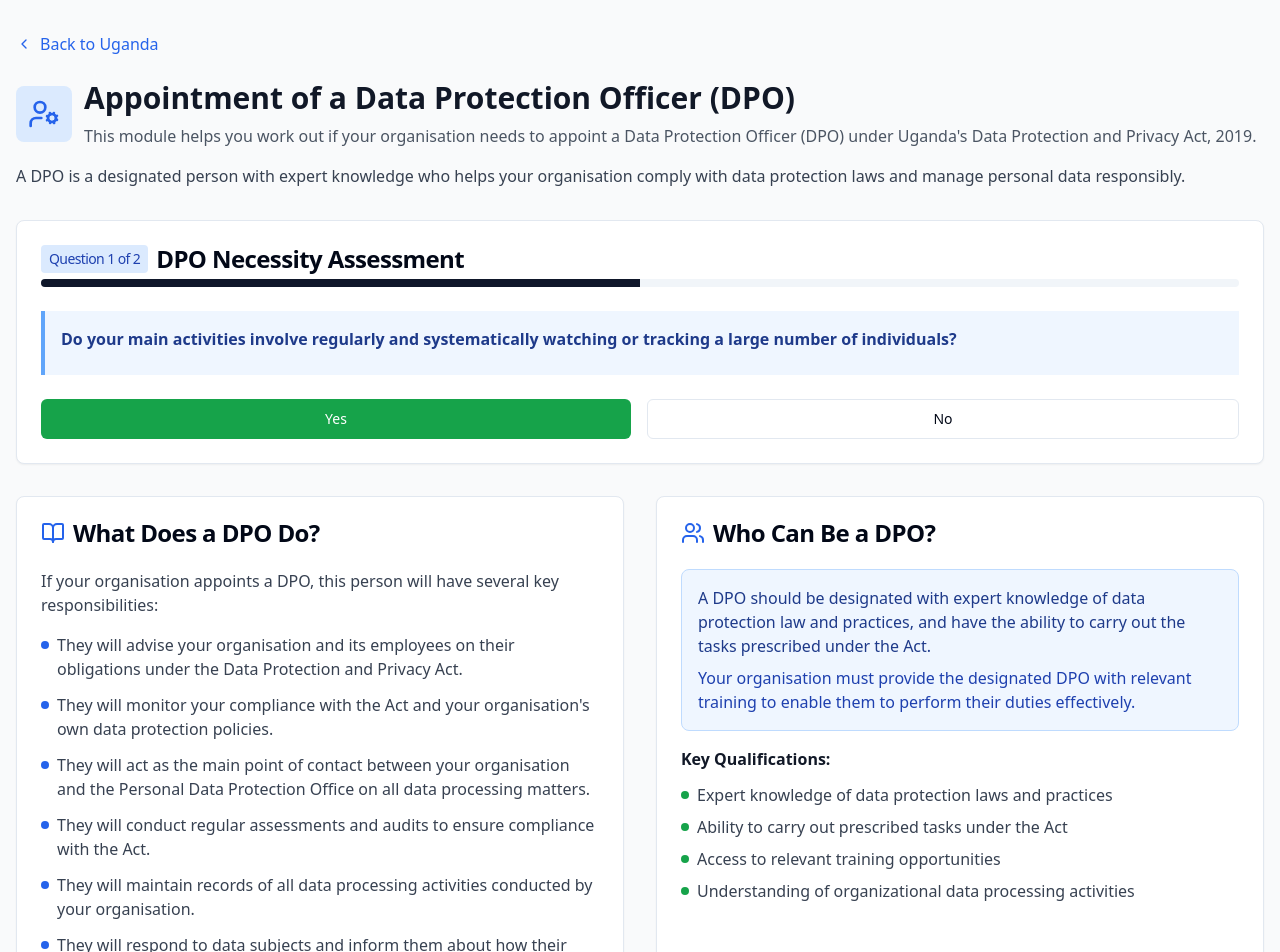
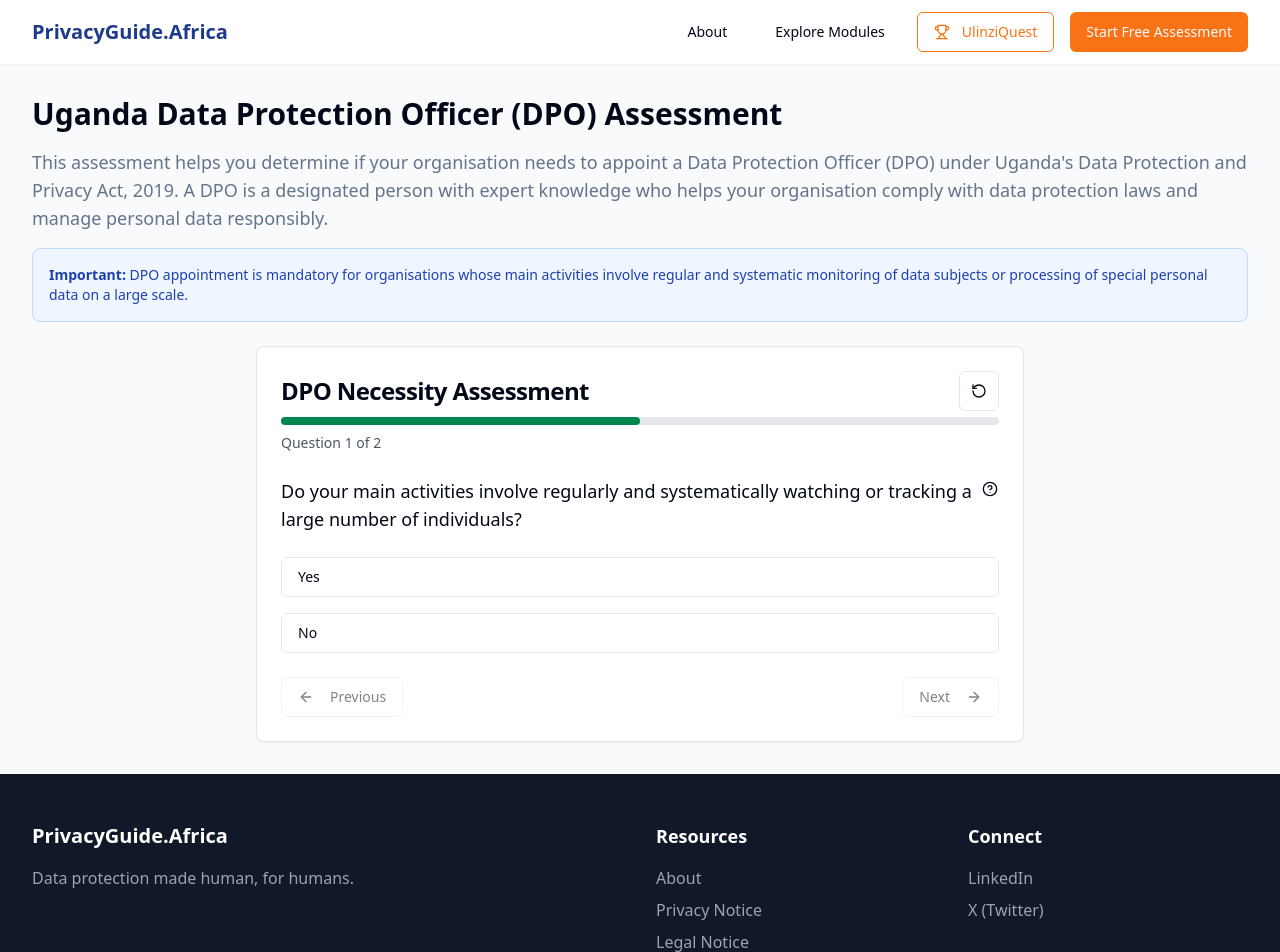
Before and after one commit to PrivacyGuideAfrica/Privacy-Guide, a React (Vite) app: page /uganda-dpo in a window 1280 px wide. Shown: the top 952 px of the page. Built offline with nearby package versions, Linux system fonts and the light colour scheme.

Commit message:
Fix: Restructure Uganda DPO module
Restructured the Uganda DPO module to use `AssessmentInterface`, fixed question tooltips, moved guidance sections to relevant results, and ensured consistent UI elements and layout.

```diff
--- a/src/pages/UgandaDPO.tsx
+++ b/src/pages/UgandaDPO.tsx
@@ -1,317 +1,160 @@
-import React, { useState } from 'react';
-import { Link } from 'react-router-dom';
-import { ChevronLeft, UserCog, CheckCircle, AlertCircle, BookOpen, Users } from 'lucide-react';
-import { Card, CardContent, CardHeader, CardTitle } from '@/components/ui/card';
-import { Button } from '@/components/ui/button';
-import { Progress } from '@/components/ui/progress';
-import { Tooltip, TooltipContent, TooltipProvider, TooltipTrigger } from '@/components/ui/tooltip';
-import { Badge } from '@/components/ui/badge';
+import { Layout } from "@/components/shared/Layout";
+import { AssessmentInterface } from "@/components/shared/AssessmentInterface";
+import { useState } from "react";
+import { Card, CardContent } from "@/components/ui/card";
+import { Separator } from "@/components/ui/separator";
+import { BookOpen, Shield, UserCog, Users } from "lucide-react";
 
-interface Question {
-  id: number;
-  text: string;
-  tooltip: string;
-}
+const UgandaDPO = () => {
+  const [isCompleted, setIsCompleted] = useState(false);
 
-const questions: Question[] = [
+  const questions = [
     {
       id: 1,
       text: "Do your main activities involve regularly and systematically watching or tracking a large number of individuals?",
-    tooltip: "\"Regular and systematic monitoring\" involves ongoing observation, tracking, or analysis of people. \"Large number\" considers factors such as the total number of individuals concerned, the volume and variety of data being processed, the duration or permanence of the data processing activity, and the geographical extent of the processing."
+      tooltip: "\"Regular and systematic monitoring\" involves ongoing observation, tracking, or analysis of people. \"Large number\" considers factors such as the total number of individuals concerned, the volume and variety of data being processed, the duration or permanence of the data processing activity, and the geographical extent of the processing.",
+      options: {
+        yes: {
+          nextQuestion: null,
+          message: "You need to appoint a Data Protection Officer (DPO). Your organisation's activities meet the criteria for mandatory DPO appointment under Uganda's Data Protection and Privacy Regulations."
+        },
+        no: { nextQuestion: 2, message: null }
+      }
     },
     {
       id: 2,
       text: "Are your main activities focused on processing special personal data?",
-    tooltip: "\"Special personal data\" includes information related to religious or philosophical beliefs, political opinions, sexual life, financial information, health status, or medical records of an individual."
+      tooltip: "\"Special personal data\" includes information related to religious or philosophical beliefs, political opinions, sexual life, financial information, health status, or medical records of an individual.",
+      options: {
+        yes: {
+          nextQuestion: null,
+          message: "You need to appoint a Data Protection Officer (DPO). Your organisation's activities meet the criteria for mandatory DPO appointment under Uganda's Data Protection and Privacy Regulations."
+        },
+        no: {
+          nextQuestion: null,
+          message: "You are not legally required to appoint a DPO. Based on your answers, your organisation does not currently meet the specific conditions for mandatory DPO appointment. However, having a DPO, or at least a dedicated person responsible for data protection, can still be very beneficial for ensuring compliance and demonstrating good practice."
+        }
+      }
     }
   ];
 
-const UgandaDPO: React.FC = () => {
-  const [currentQuestion, setCurrentQuestion] = useState(0);
-  const [answers, setAnswers] = useState<Record<number, string>>({});
-  const [showResult, setShowResult] = useState(false);
-  const [result, setResult] = useState<'required' | 'not-required' | null>(null);
-
-  const handleAnswer = (answer: string) => {
-    const newAnswers = { ...answers, [questions[currentQuestion].id]: answer };
-    setAnswers(newAnswers);
-
-    // Question 1: If Yes, DPO required
-    if (currentQuestion === 0 && answer === 'yes') {
-      setResult('required');
-      setShowResult(true);
-      return;
-    }
-
-    // Question 1: If No, go to Question 2
-    if (currentQuestion === 0 && answer === 'no') {
-      setCurrentQuestion(1);
-      return;
-    }
-
-    // Question 2: If Yes, DPO required; If No, DPO not required
-    if (currentQuestion === 1) {
-      setResult(answer === 'yes' ? 'required' : 'not-required');
-      setShowResult(true);
-    }
-  };
-
-  const resetAssessment = () => {
-    setCurrentQuestion(0);
-    setAnswers({});
-    setShowResult(false);
-    setResult(null);
-  };
-
-  const getProgress = () => {
-    if (showResult) return 100;
-    return ((currentQuestion + 1) / questions.length) * 100;
-  };
-
   return (
-    <div className="min-h-screen bg-gray-50">
-      <div className="container mx-auto px-4 py-8">
-        {/* Breadcrumb */}
-        <div className="mb-6">
-          <Link to="/country/uganda" className="text-blue-600 hover:text-blue-800 flex items-center gap-2">
-            <ChevronLeft className="h-4 w-4" />
-            Back to Uganda
-          </Link>
-        </div>
-
-        {/* Header */}
-        <div className="mb-8">
-          <div className="flex items-center gap-3 mb-4">
-            <div className="p-3 bg-blue-100 rounded-lg">
-              <UserCog className="h-8 w-8 text-blue-600" />
-            </div>
-            <div>
-              <h1 className="text-3xl font-bold text-gray-900">
-                Appointment of a Data Protection Officer (DPO)
-              </h1>
-              <p className="text-gray-600 mt-2">
-                This module helps you work out if your organisation needs to appoint a Data Protection Officer (DPO) under Uganda's Data Protection and Privacy Act, 2019.
+    <Layout>
+      <div className="container py-8 space-y-6">
+        <div className="space-y-4">
+          <h1 className="text-3xl font-bold">Uganda Data Protection Officer (DPO) Assessment</h1>
+          <p className="text-lg text-muted-foreground">
+            This assessment helps you determine if your organisation needs to appoint a Data Protection Officer (DPO)
+            under Uganda's Data Protection and Privacy Act, 2019. A DPO is a designated person with expert knowledge
+            who helps your organisation comply with data protection laws and manage personal data responsibly.
+          </p>
+          <div className="bg-blue-50 border border-blue-200 rounded-lg p-4">
+            <p className="text-sm text-blue-800">
+              <strong>Important:</strong> DPO appointment is mandatory for organisations whose main activities involve
+              regular and systematic monitoring of data subjects or processing of special personal data on a large scale.
             </p>
           </div>
         </div>
-          <p className="text-gray-700">
-            A DPO is a designated person with expert knowledge who helps your organisation comply with data protection laws and manage personal data responsibly.
+
+        <AssessmentInterface
+          title="DPO Necessity Assessment"
+          questions={questions}
+          onComplete={() => setIsCompleted(true)}
+          onReset={() => setIsCompleted(false)}
+        />
+
+        {isCompleted && (
+          <div className="space-y-6 mt-8 animate-fade-in">
+            <h2 className="text-2xl font-semibold">DPO Guidance</h2>
+            <Separator className="my-2" />
+
+            <div className="grid grid-cols-1 md:grid-cols-2 gap-4">
+              <Card className="overflow-hidden hover:shadow-md transition-shadow duration-200">
+                <CardContent className="p-6">
+                  <div className="flex items-start gap-3">
+                    <BookOpen className="h-5 w-5 text-blue-500 flex-shrink-0 mt-1" />
+                    <div>
+                      <h3 className="font-medium text-lg">What Does a DPO Do?</h3>
+                      <p className="text-muted-foreground mt-1">
+                        A DPO advises on compliance, monitors data processing activities, acts as a contact point with regulators,
+                        conducts assessments, maintains records, and ensures data subject rights are protected.
                       </p>
                     </div>
-
-        {!showResult ? (
-          /* Assessment Questions */
-          <Card className="mb-8">
-            <CardHeader>
-              <div className="flex justify-between items-center">
-                <CardTitle className="flex items-center gap-2">
-                  <span className="bg-blue-100 text-blue-800 px-2 py-1 rounded text-sm font-medium">
-                    Question {currentQuestion + 1} of {questions.length}
-                  </span>
-                  DPO Necessity Assessment
-                </CardTitle>
-              </div>
-              <Progress value={getProgress()} className="w-full h-2" />
-            </CardHeader>
-            <CardContent>
-              <div className="bg-blue-50 border-l-4 border-blue-400 p-4 mb-6">
-                <div className="flex items-start gap-3">
-                  <TooltipProvider>
-                    <Tooltip>
-                      <TooltipTrigger asChild>
-                        <div className="cursor-help">
-                          <h3 className="font-semibold text-blue-900 mb-2">
-                            {questions[currentQuestion].text}
-                          </h3>
-                        </div>
-                      </TooltipTrigger>
-                      <TooltipContent side="top" className="max-w-md">
-                        <p>{questions[currentQuestion].tooltip}</p>
-                      </TooltipContent>
-                    </Tooltip>
-                  </TooltipProvider>
-                </div>
-              </div>
-
-              <div className="flex gap-4">
-                <Button
-                  onClick={() => handleAnswer('yes')}
-                  className="flex-1 bg-green-600 hover:bg-green-700 text-white"
-                >
-                  Yes
-                </Button>
-                <Button
-                  onClick={() => handleAnswer('no')}
-                  variant="outline"
-                  className="flex-1"
-                >
-                  No
-                </Button>
                   </div>
                 </CardContent>
               </Card>
-        ) : (
-          /* Results */
-          <Card className="mb-8">
-            <CardHeader>
-              <CardTitle className="flex items-center gap-2">
-                {result === 'required' ? (
-                  <CheckCircle className="h-6 w-6 text-green-600" />
-                ) : (
-                  <AlertCircle className="h-6 w-6 text-amber-600" />
-                )}
-                Assessment Result
-              </CardTitle>
-            </CardHeader>
-            <CardContent>
-              {result === 'required' ? (
+
+              <Card className="overflow-hidden hover:shadow-md transition-shadow duration-200">
+                <CardContent className="p-6">
+                  <div className="flex items-start gap-3">
+                    <Shield className="h-5 w-5 text-green-500 flex-shrink-0 mt-1" />
                     <div>
-                  <div className="bg-green-50 border border-green-200 rounded-lg p-4 mb-4">
-                    <h3 className="font-semibold text-green-900 mb-2">
-                      You need to appoint a Data Protection Officer (DPO).
-                    </h3>
-                    <p className="text-green-800">
-                      Your organisation's activities meet the criteria for mandatory DPO appointment under Uganda's Data Protection and Privacy Regulations.
+                      <h3 className="font-medium text-lg">Who Can Be a DPO?</h3>
+                      <p className="text-muted-foreground mt-1">
+                        A DPO should have expert knowledge of data protection law and practices, with the ability to carry out
+                        prescribed tasks. Organizations must provide relevant training to enable effective performance.
                       </p>
                     </div>
-                  <div className="space-y-2">
-                    <Badge variant="outline" className="mr-2">
-                      <Link to="#" className="text-blue-600 hover:underline">
-                        Understand DPO Responsibilities
-                      </Link>
-                    </Badge>
-                    <Badge variant="outline">
-                      <Link to="#" className="text-blue-600 hover:underline">
-                        Find a Qualified DPO
-                      </Link>
-                    </Badge>
-                  </div>
-                </div>
-              ) : (
-                <div>
-                  <div className="bg-amber-50 border border-amber-200 rounded-lg p-4 mb-4">
-                    <h3 className="font-semibold text-amber-900 mb-2">
-                      You are not legally required to appoint a DPO.
-                    </h3>
-                    <p className="text-amber-800">
-                      Based on your answers, your organisation does not currently meet the specific conditions for mandatory DPO appointment. However, having a DPO, or at least a dedicated person responsible for data protection, can still be very beneficial for ensuring compliance and demonstrating good practice.
-                    </p>
-                  </div>
-                  <div className="space-y-2">
-                    <Badge variant="outline" className="mr-2">
-                      <Link to="#" className="text-blue-600 hover:underline">
-                        Why a DPO is still beneficial
-                      </Link>
-                    </Badge>
-                    <Badge variant="outline">
-                      <Link to="#" className="text-blue-600 hover:underline">
-                        Learn more about general data protection compliance
-                      </Link>
-                    </Badge>
-                  </div>
-                </div>
-              )}
-
-              <div className="mt-6">
-                <Button onClick={resetAssessment} variant="outline">
-                  Take Assessment Again
-                </Button>
                   </div>
                 </CardContent>
               </Card>
-        )}
 
-        {/* DPO Guidance Sections */}
-        <div className="grid gap-8 md:grid-cols-2">
-          {/* What Does a DPO Do? */}
-          <Card>
-            <CardHeader>
-              <CardTitle className="flex items-center gap-2">
-                <BookOpen className="h-6 w-6 text-blue-600" />
-                What Does a DPO Do?
-              </CardTitle>
-            </CardHeader>
-            <CardContent className="space-y-4">
-              <p className="text-gray-700 font-medium">
-                If your organisation appoints a DPO, this person will have several key responsibilities:
+              <Card className="overflow-hidden hover:shadow-md transition-shadow duration-200">
+                <CardContent className="p-6">
+                  <div className="flex items-start gap-3">
+                    <UserCog className="h-5 w-5 text-purple-500 flex-shrink-0 mt-1" />
+                    <div>
+                      <h3 className="font-medium text-lg">DPO Responsibilities</h3>
+                      <p className="text-muted-foreground mt-1">
+                        Monitor compliance, conduct audits, maintain processing records, handle data subject requests,
+                        and serve as the primary contact with the Personal Data Protection Office.
                       </p>
-              <ul className="space-y-3 text-gray-700">
-                <li className="flex items-start gap-2">
-                  <div className="w-2 h-2 bg-blue-600 rounded-full mt-2 flex-shrink-0"></div>
-                  <span>They will advise your organisation and its employees on their obligations under the Data Protection and Privacy Act.</span>
-                </li>
-                <li className="flex items-start gap-2">
-                  <div className="w-2 h-2 bg-blue-600 rounded-full mt-2 flex-shrink-0"></div>
-                  <span>They will monitor your compliance with the Act and your organisation's own data protection policies.</span>
-                </li>
-                <li className="flex items-start gap-2">
-                  <div className="w-2 h-2 bg-blue-600 rounded-full mt-2 flex-shrink-0"></div>
-                  <span>They will act as the main point of contact between your organisation and the Personal Data Protection Office on all data processing matters.</span>
-                </li>
-                <li className="flex items-start gap-2">
-                  <div className="w-2 h-2 bg-blue-600 rounded-full mt-2 flex-shrink-0"></div>
-                  <span>They will conduct regular assessments and audits to ensure compliance with the Act.</span>
-                </li>
-                <li className="flex items-start gap-2">
-                  <div className="w-2 h-2 bg-blue-600 rounded-full mt-2 flex-shrink-0"></div>
-                  <span>They will maintain records of all data processing activities conducted by your organisation.</span>
-                </li>
-                <li className="flex items-start gap-2">
-                  <div className="w-2 h-2 bg-blue-600 rounded-full mt-2 flex-shrink-0"></div>
-                  <span>They will respond to data subjects and inform them about how their personal data is being used and what measures your organisation has put in place to protect the data.</span>
-                </li>
-                <li className="flex items-start gap-2">
-                  <div className="w-2 h-2 bg-blue-600 rounded-full mt-2 flex-shrink-0"></div>
-                  <span>They will ensure that requests from data subjects to see copies of their personal data or to have their personal data erased are fulfilled or responded to as necessary.</span>
-                </li>
-              </ul>
+                    </div>
+                  </div>
                 </CardContent>
               </Card>
 
-          {/* Who Can Be a DPO? */}
-          <Card>
-            <CardHeader>
-              <CardTitle className="flex items-center gap-2">
-                <Users className="h-6 w-6 text-blue-600" />
-                Who Can Be a DPO?
-              </CardTitle>
-            </CardHeader>
-            <CardContent className="space-y-4">
-              <div className="bg-blue-50 border border-blue-200 rounded-lg p-4">
-                <p className="text-blue-900 font-medium mb-2">
-                  A DPO should be designated with expert knowledge of data protection law and practices, and have the ability to carry out the tasks prescribed under the Act.
-                </p>
-                <p className="text-blue-800">
-                  Your organisation must provide the designated DPO with relevant training to enable them to perform their duties effectively.
+              <Card className="overflow-hidden hover:shadow-md transition-shadow duration-200">
+                <CardContent className="p-6">
+                  <div className="flex items-start gap-3">
+                    <Users className="h-5 w-5 text-amber-500 flex-shrink-0 mt-1" />
+                    <div>
+                      <h3 className="font-medium text-lg">Expert Knowledge Required</h3>
+                      <p className="text-muted-foreground mt-1">
+                        The DPO must understand data protection law, processing practices, and have the capability
+                        to effectively carry out all tasks prescribed under the Act.
                       </p>
                     </div>
-
-              <div className="space-y-3">
-                <h4 className="font-semibold text-gray-900">Key Qualifications:</h4>
-                <ul className="space-y-2 text-gray-700">
-                  <li className="flex items-start gap-2">
-                    <div className="w-2 h-2 bg-green-600 rounded-full mt-2 flex-shrink-0"></div>
-                    <span>Expert knowledge of data protection laws and practices</span>
-                  </li>
-                  <li className="flex items-start gap-2">
-                    <div className="w-2 h-2 bg-green-600 rounded-full mt-2 flex-shrink-0"></div>
-                    <span>Ability to carry out prescribed tasks under the Act</span>
-                  </li>
-                  <li className="flex items-start gap-2">
-                    <div className="w-2 h-2 bg-green-600 rounded-full mt-2 flex-shrink-0"></div>
-                    <span>Access to relevant training opportunities</span>
-                  </li>
-                  <li className="flex items-start gap-2">
-                    <div className="w-2 h-2 bg-green-600 rounded-full mt-2 flex-shrink-0"></div>
-                    <span>Understanding of organizational data processing activities</span>
-                  </li>
-                </ul>
                   </div>
                 </CardContent>
               </Card>
             </div>
+
+            <div className="bg-green-50 border border-green-200 rounded-lg p-6">
+              <h3 className="font-medium text-lg mb-2">DPO Key Duties</h3>
+              <ul className="space-y-2 text-sm text-green-800">
+                <li>• Advise organisation and employees on Data Protection and Privacy Act obligations</li>
+                <li>• Monitor compliance with the Act and internal data protection policies</li>
+                <li>• Act as main contact point with the Personal Data Protection Office</li>
+                <li>• Conduct regular assessments and audits to ensure compliance</li>
+                <li>• Maintain comprehensive records of all data processing activities</li>
+                <li>• Respond to data subjects and inform them about data usage and protection measures</li>
+                <li>• Ensure data subject requests for access or erasure are properly handled</li>
+              </ul>
+            </div>
+
+            <div className="bg-blue-50 border border-blue-200 rounded-lg p-6">
+              <h3 className="font-medium text-lg mb-2 text-blue-800">Best Practice Recommendation</h3>
+              <p className="text-sm text-blue-700">
+                Even if not legally required, appointing a DPO or designating a data protection coordinator can help ensure
+                ongoing compliance, demonstrate your commitment to data protection, and provide a clear point of contact
+                for data protection matters within your organisation.
+              </p>
             </div>
           </div>
+        )}
+      </div>
+    </Layout>
   );
 };
 
```
Lines whose indentation alone changed are shown as unchanged.
